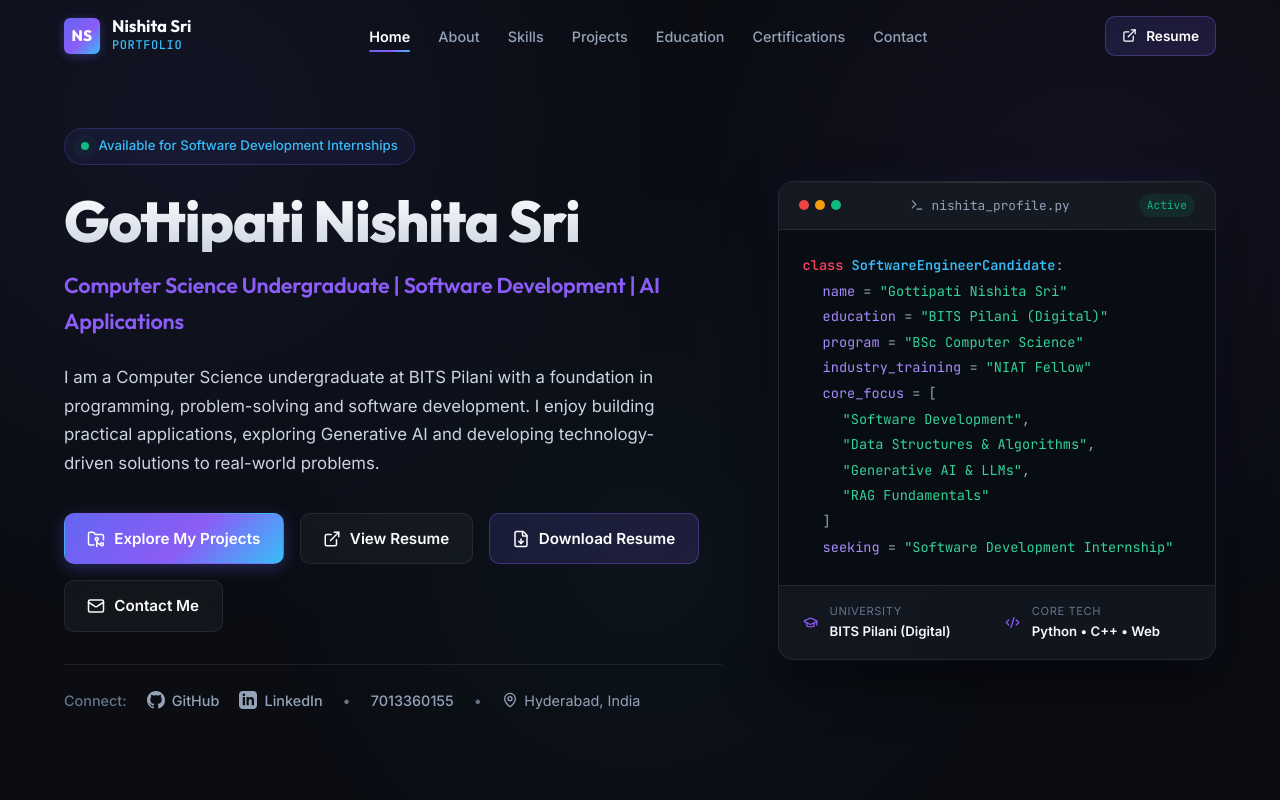
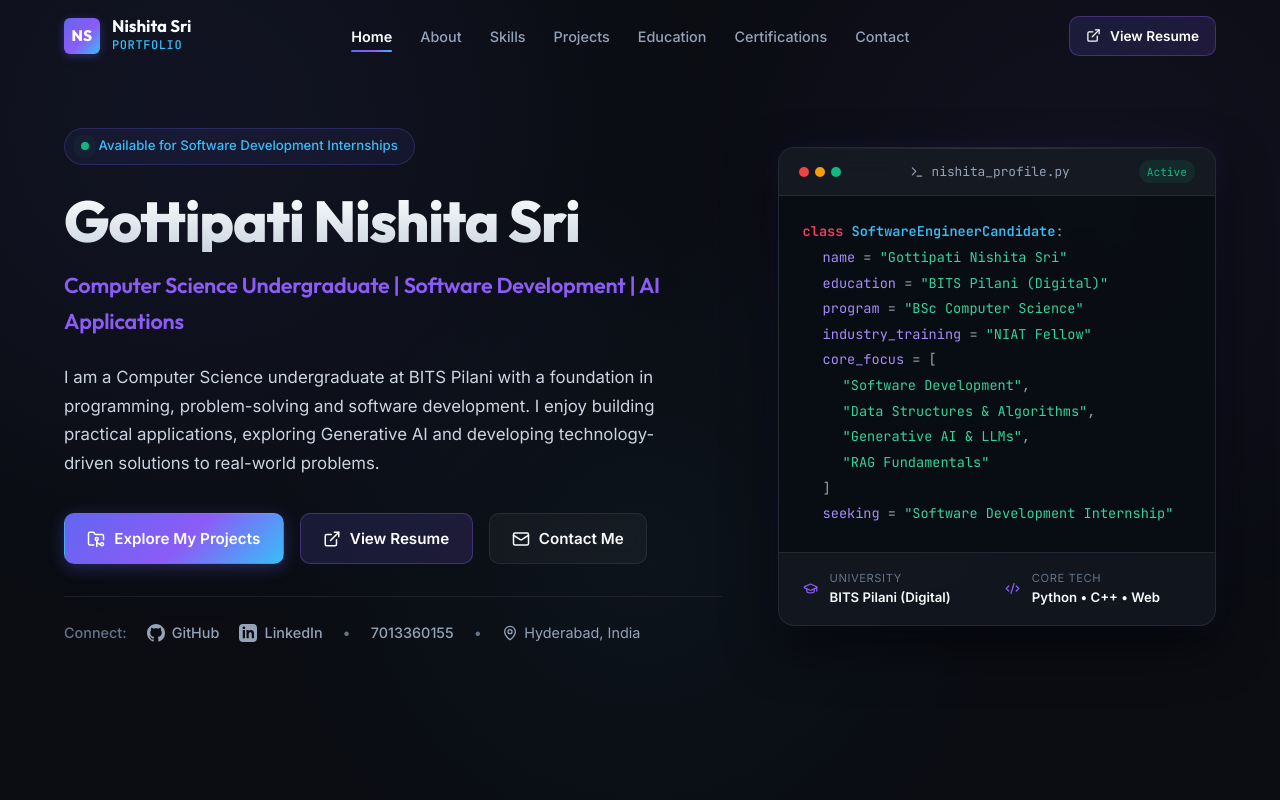
Before and after one commit to Nishita-2009/Nishita_Portfolio, a React (Vite) app: page / in a window 1280 px wide. Shown: the top 800 px of the page. Built offline with nearby package versions, Linux system fonts and the light colour scheme.

Commit message:
refactor: remove download resume option, keep only view resume opening in new tab

```diff
--- a/src/components/Contact.jsx
+++ b/src/components/Contact.jsx
@@ -5,7 +5,6 @@ import {
   Phone,
   Copy,
   Check,
-  FileDown,
   ExternalLink,
   Send,
   ArrowUpRight
@@ -152,23 +151,11 @@ export default function Contact() {
                   target="_blank"
                   rel="noopener noreferrer"
                   id="contact-view-resume-btn"
-                  className="btn btn-secondary"
+                  className="btn btn-resume"
                   title="Open Resume in a new browser tab"
                 >
                   <ExternalLink size={16} />
                   <span>View Resume</span>
-                </a>
-
-                {/* Download Resume button downloads the PDF as Gottipati_Nishita_Sri_Resume.pdf */}
-                <a
-                  href={personalInfo.resumePath}
-                  download="Gottipati_Nishita_Sri_Resume.pdf"
-                  id="contact-download-resume-btn"
-                  className="btn btn-resume"
-                  title="Download Resume as Gottipati_Nishita_Sri_Resume.pdf"
-                >
-                  <FileDown size={16} />
-                  <span>Download Resume</span>
                 </a>
               </div>
             </div>
--- a/src/components/Hero.jsx
+++ b/src/components/Hero.jsx
@@ -1,6 +1,5 @@
 import React from 'react';
 import {
-  FileDown,
   ExternalLink,
   FolderGit2,
   Mail,
@@ -52,23 +51,11 @@ export default function Hero() {
               target="_blank"
               rel="noopener noreferrer"
               id="hero-view-resume-btn"
-              className="btn btn-secondary"
+              className="btn btn-resume"
               title="Open Resume in a new browser tab"
             >
               <ExternalLink size={18} />
               <span>View Resume</span>
-            </a>
-
-            {/* Download Resume button downloads the PDF as Gottipati_Nishita_Sri_Resume.pdf */}
-            <a
-              href={personalInfo.resumePath}
-              download="Gottipati_Nishita_Sri_Resume.pdf"
-              id="hero-download-resume-btn"
-              className="btn btn-resume"
-              title="Download Resume as Gottipati_Nishita_Sri_Resume.pdf"
-            >
-              <FileDown size={18} />
-              <span>Download Resume</span>
             </a>
 
             <a
--- a/src/components/Navbar.jsx
+++ b/src/components/Navbar.jsx
@@ -1,5 +1,5 @@
 import React, { useState, useEffect } from 'react';
-import { Menu, X, FileDown, ExternalLink } from 'lucide-react';
+import { Menu, X, ExternalLink } from 'lucide-react';
 import { personalInfo, navLinks } from '../data/portfolioData';
 
 export default function Navbar() {
@@ -66,7 +66,7 @@ export default function Navbar() {
 
         {/* Desktop Action Buttons */}
         <div className="nav-actions">
-          {/* Resume button opens /resume.pdf in a new browser tab */}
+          {/* View Resume button opens /resume.pdf in a new browser tab */}
           <a
             href={personalInfo.resumePath}
             target="_blank"
@@ -76,7 +76,7 @@ export default function Navbar() {
             title="Open Gottipati Nishita Sri's Resume in a new tab"
           >
             <ExternalLink size={15} />
-            <span>Resume</span>
+            <span>View Resume</span>
           </a>
 
           {/* Mobile Menu Toggle Button */}
@@ -120,23 +120,11 @@ export default function Navbar() {
               target="_blank"
               rel="noopener noreferrer"
               id="mobile-nav-view-resume-btn"
-              className="btn btn-secondary btn-full"
+              className="btn btn-resume btn-full"
               onClick={closeMenu}
             >
               <ExternalLink size={17} />
               <span>View Resume</span>
-            </a>
-
-            {/* Download Resume button downloads the PDF as Gottipati_Nishita_Sri_Resume.pdf */}
-            <a
-              href={personalInfo.resumePath}
-              download="Gottipati_Nishita_Sri_Resume.pdf"
-              id="mobile-nav-resume-btn"
-              className="btn btn-resume btn-full"
-              onClick={closeMenu}
-            >
-              <FileDown size={17} />
-              <span>Download Resume</span>
             </a>
 
             <div className="mobile-socials">
```
Also changed, not shown: 1 other file (tests, documents, lock files or other folders).
